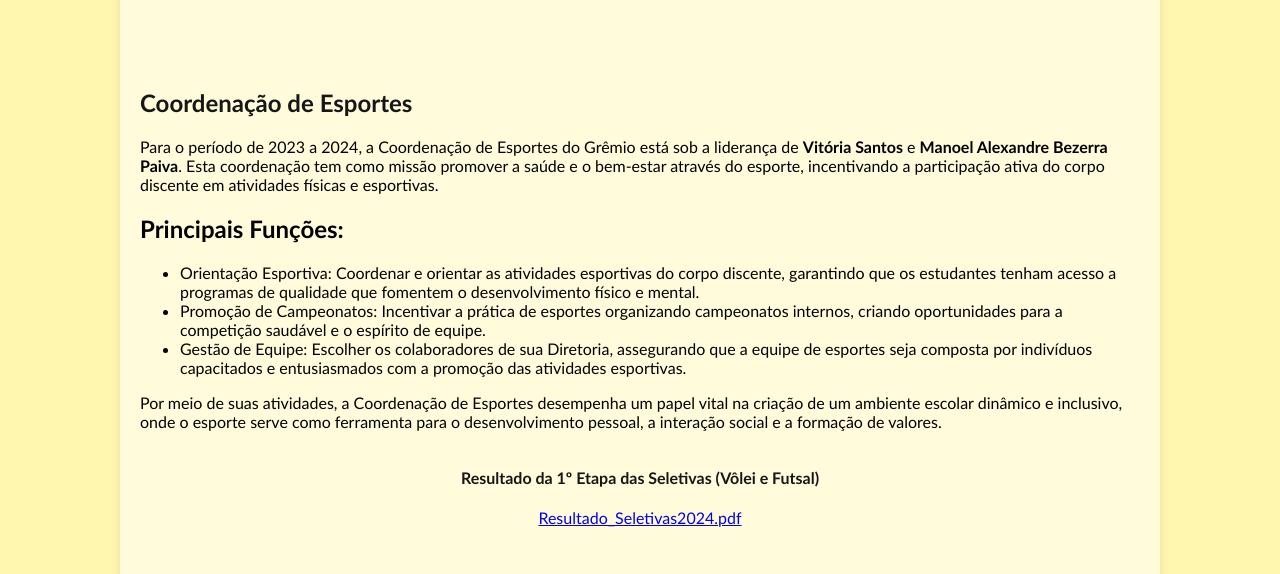
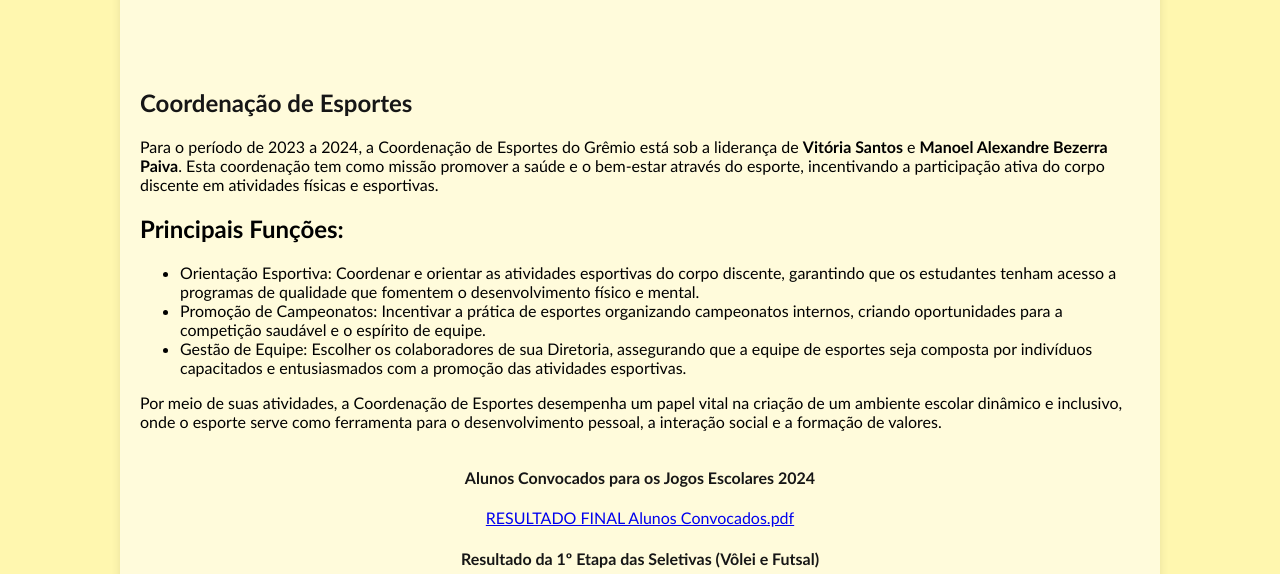
Before and after one commit to marcosprog-cmd/GremioEstudantilPI, a plain HTML site: page esportes.html in a window 1280 px wide. Shown: the part 187-761 px from the top of the page. Drawn offline with Linux system fonts and the light colour scheme.

Commit message:
Update esportes.html

```diff
--- a/esportes.html
+++ b/esportes.html
@@ -49,6 +49,7 @@
             <p>Por meio de suas atividades, a Coordenação de Esportes desempenha um papel vital na criação de um ambiente escolar dinâmico e inclusivo, onde o esporte serve como ferramenta para o desenvolvimento pessoal, a interação social e a formação de valores.</p>
         </section>
 
+        <h4 class="prest">Alunos Convocados para os Jogos Escolares 2024</h4><a href="pdf/RESULTADO FINAL DOS ALUNOS CONVOCADOS PARA OS JOGOS ESCOLARES 2024.pdf" target="_blank">RESULTADO FINAL Alunos Convocados.pdf</a>
         <h4 class="prest">Resultado da 1º Etapa das Seletivas (Vôlei e Futsal)</h4><a href="pdf/resultado seletiva.pdf" target="_blank">Resultado_Seletivas2024.pdf</a>
 
         <footer>
```
